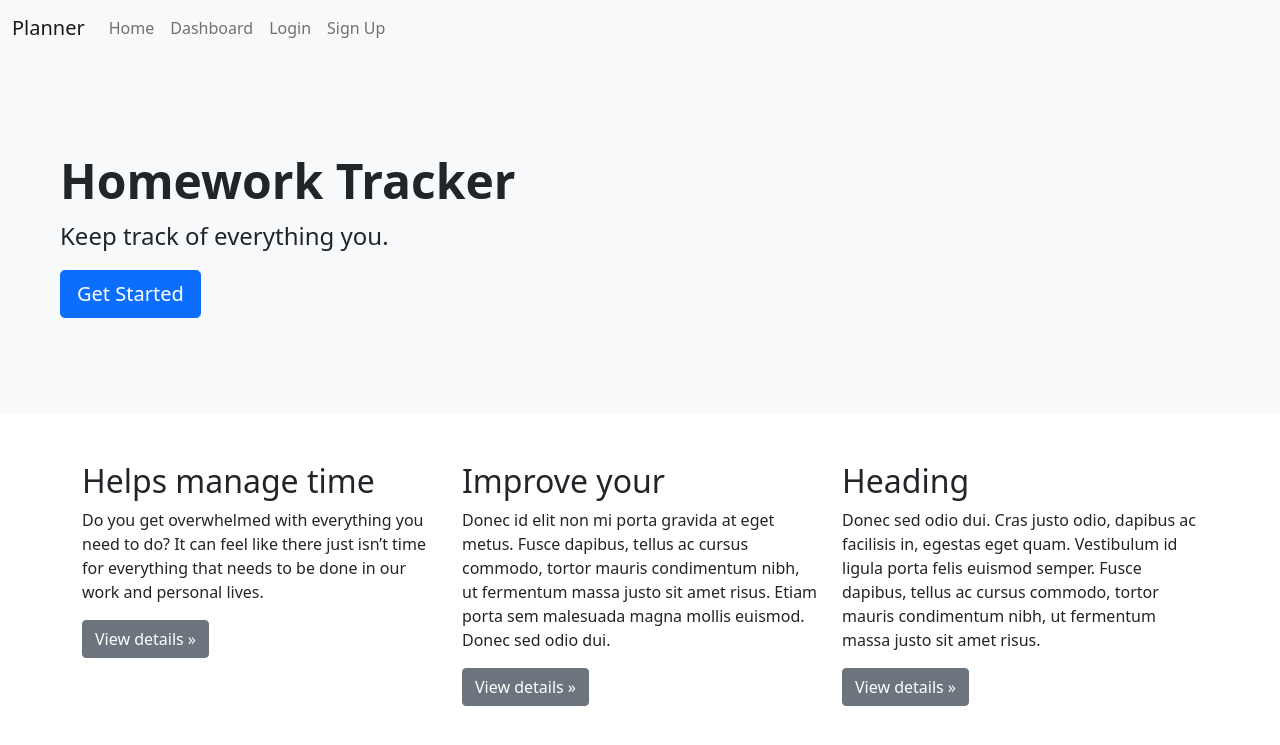
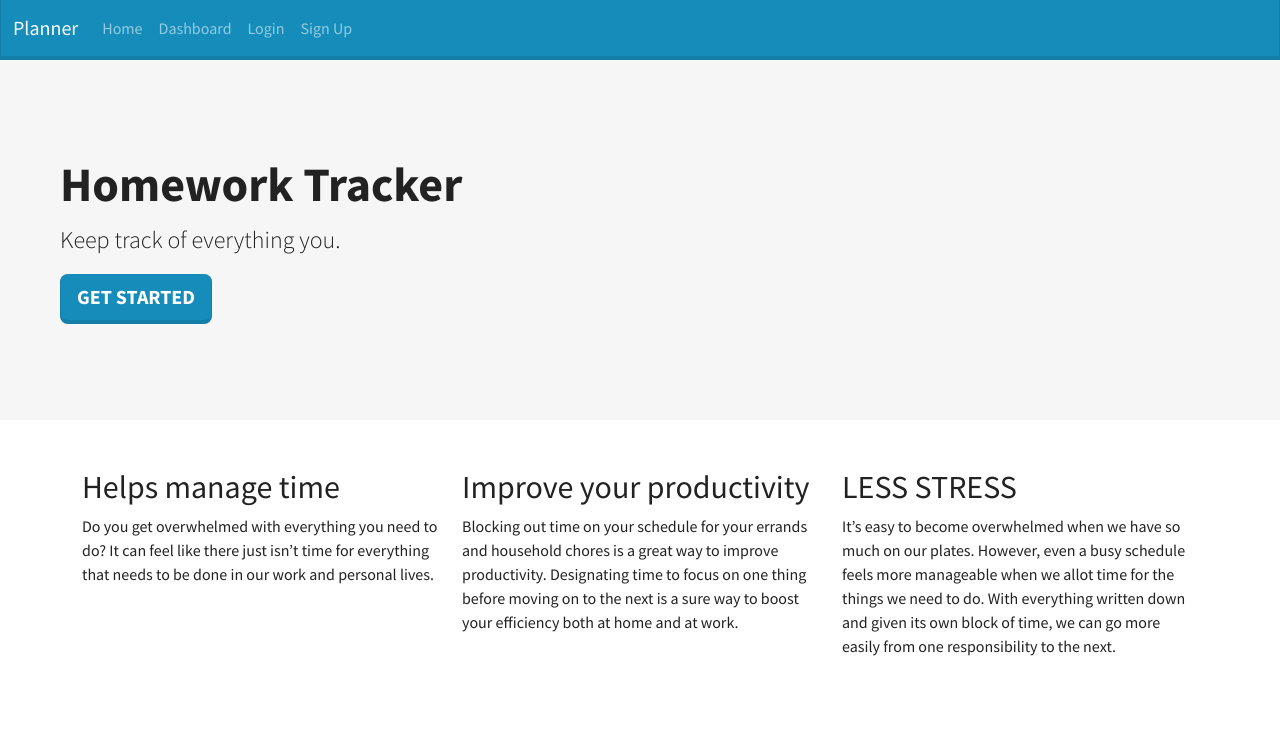
Before and after one commit to aldenq/homework-planner, a Flask app: page / in a window 1280 px wide. Shown: the top 745 px of the page. Run offline with Flask 2, Linux system fonts and the light colour scheme; some libraries are stand-ins or nearby versions.

Commit message:
changed theme and finished filler

```diff
--- a/templates/base.html
+++ b/templates/base.html
@@ -7,6 +7,7 @@
         <title>Homework Planner</title>
 
         <link href="https://cdn.jsdelivr.net/npm/bootstrap@5.1.3/dist/css/bootstrap.min.css" rel="stylesheet" integrity="sha384-1BmE4kWBq78iYhFldvKuhfTAU6auU8tT94WrHftjDbrCEXSU1oBoqyl2QvZ6jIW3" crossorigin="anonymous">
+        <link rel="stylesheet" href="https://bootswatch.com/5/lumen/bootstrap.css">
     </head>
     <body>
         {% include 'partials/navbar.html' %}
--- a/templates/index.html
+++ b/templates/index.html
@@ -17,17 +17,14 @@
         <div class="col-md-4">
             <h2>Helps manage time</h2>
             <p>Do you get overwhelmed with everything you need to do? It can feel like there just isn’t time for everything that needs to be done in our work and personal lives.</p>
-            <p><a class="btn btn-secondary" href="#" role="button">View details &raquo;</a></p>
         </div>
         <div class="col-md-4">
-            <h2>Improve your </h2>
-            <p>Donec id elit non mi porta gravida at eget metus. Fusce dapibus, tellus ac cursus commodo, tortor mauris condimentum nibh, ut fermentum massa justo sit amet risus. Etiam porta sem malesuada magna mollis euismod. Donec sed odio dui. </p>
-            <p><a class="btn btn-secondary" href="#" role="button">View details &raquo;</a></p>
+            <h2>Improve your productivity</h2>
+            <p>Blocking out time on your schedule for your errands and household chores is a great way to improve productivity. Designating time to focus on one thing before moving on to the next is a sure way to boost your efficiency both at home and at work.</p>
         </div>
         <div class="col-md-4">
-            <h2>Heading</h2>
-            <p>Donec sed odio dui. Cras justo odio, dapibus ac facilisis in, egestas eget quam. Vestibulum id ligula porta felis euismod semper. Fusce dapibus, tellus ac cursus commodo, tortor mauris condimentum nibh, ut fermentum massa justo sit amet risus.</p>
-            <p><a class="btn btn-secondary" href="#" role="button">View details &raquo;</a></p>
+            <h2>LESS STRESS</h2>
+            <p>It’s easy to become overwhelmed when we have so much on our plates. However, even a busy schedule feels more manageable when we allot time for the things we need to do. With everything written down and given its own block of time, we can go more easily from one responsibility to the next.</p>
         </div>
     </div>
 
--- a/templates/partials/navbar.html
+++ b/templates/partials/navbar.html
@@ -1,4 +1,4 @@
-<nav class="navbar navbar-expand-lg navbar-light bg-light">
+<nav class="navbar navbar-expand-lg navbar-dark bg-primary">
     <div class="container-fluid">
         <a class="navbar-brand" href="{{ url_for('index') }}">Planner</a>
         <button class="navbar-toggler" type="button" data-bs-toggle="collapse" data-bs-target="#navbarNavAltMarkup" aria-controls="navbarNavAltMarkup" aria-expanded="false" aria-label="Toggle navigation">
```
